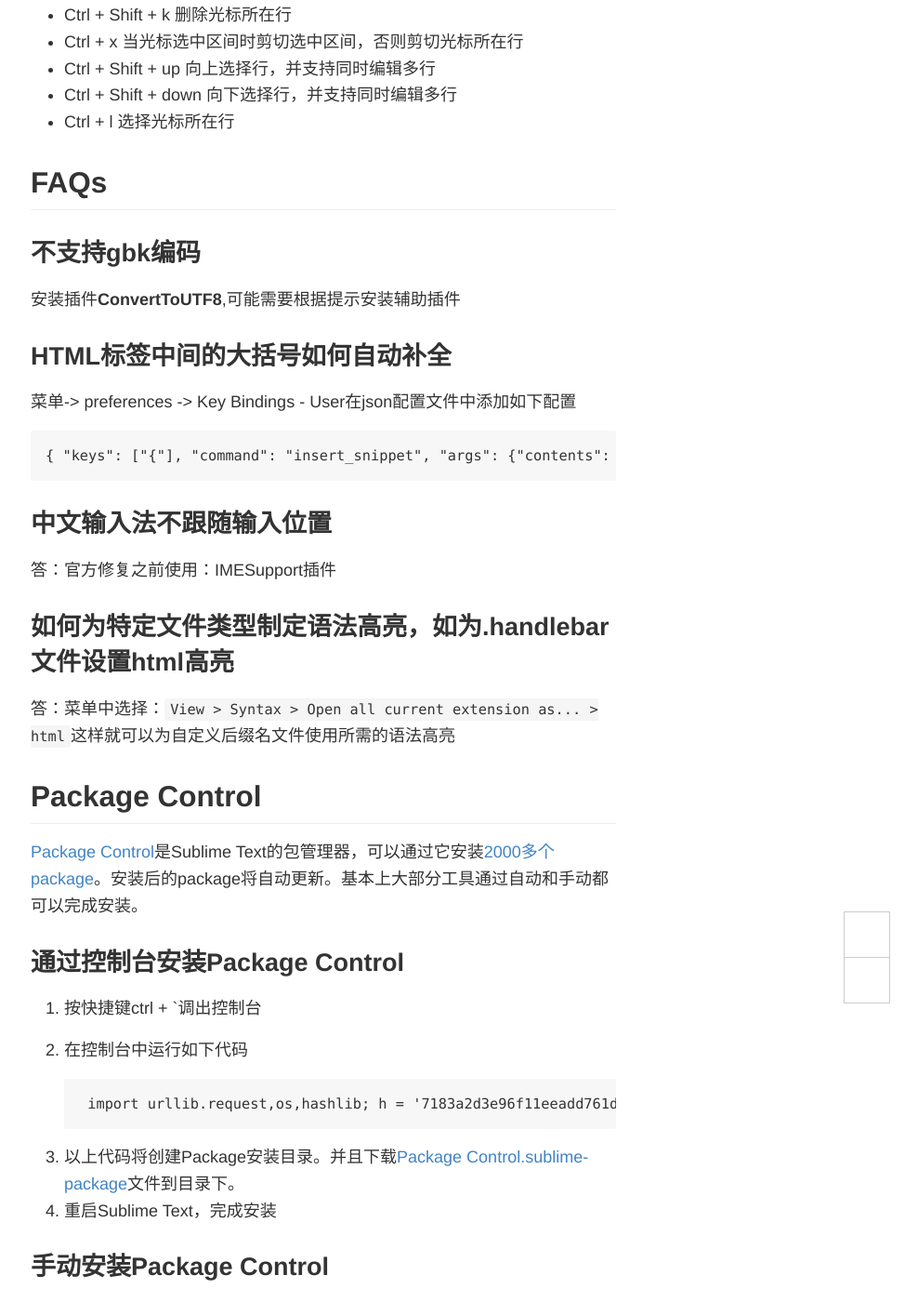
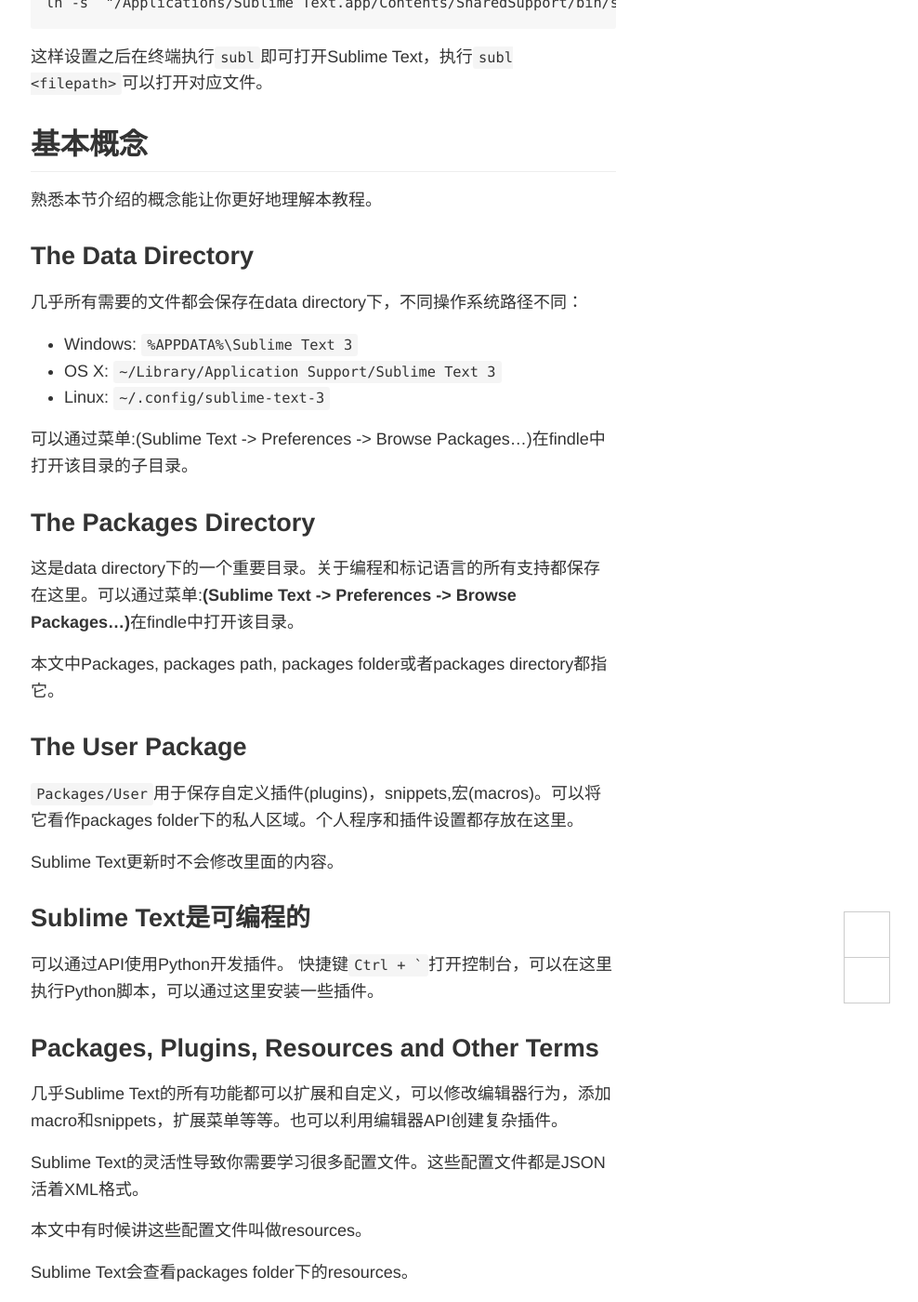
Before and after one commit to footmess/qiu-deqing.github.io, a Jekyll site: the page built from tools/_posts/2015-05-31-sublime-text-3.md, in a window 1280 px wide and 1400 px high, scrolled down 559 px. Shown: the whole window at 93% size, without its empty margins (292-1280 px from the left). Built offline with Jekyll 4.4.1, drawn with Linux system fonts in a browser that asks for light colours; some web fonts are replaced; comment, search, counter and statistics services are not loaded; some of the changed text lies outside the part shown.

Commit message:
update sublime text

```diff
--- a/tools/_posts/2015-05-31-sublime-text-3.md
+++ b/tools/_posts/2015-05-31-sublime-text-3.md
@@ -1,7 +1,103 @@
 ---
 title: sublime text3基本使用及常用插件介绍
+---
 
----
+## 概述
+
+sublime text3下载地址：[http://www.sublimetext.com/3][2]本文所有操作都是基于Sublime Text3，操作系统为mac，本文主要摘取自[Sublime Text Unofficial Documentation][1]。熟练掌握各种功能和技巧，能极大提高工作效率。
+
+[2]: http://www.sublimetext.com/3
+[1]: http://docs.sublimetext.info/en/latest/index.html
+
+## 安装
+
+- 官网下载`.dmg`文件
+- 打开`.dmg`文件
+- 拖拽Sublime Text 3到Applications文件夹
+
+如果想要在命令行中启动Sublime Text，需要在终端执行一下命令：
+
+    ln -s  "/Applications/Sublime Text.app/Contents/SharedSupport/bin/subl" /usr/local/bin/subl
+
+这样设置之后在终端执行`subl`即可打开Sublime Text，执行`subl <filepath>`可以打开对应文件。
+
+## 基本概念
+
+熟悉本节介绍的概念能让你更好地理解本教程。
+
+### The Data Directory
+
+几乎所有需要的文件都会保存在data directory下，不同操作系统路径不同：
+
+- Windows: `%APPDATA%\Sublime Text 3`
+- OS X: `~/Library/Application Support/Sublime Text 3`
+- Linux: `~/.config/sublime-text-3`
+
+可以通过菜单:(Sublime Text -> Preferences -> Browse Packages...)在findle中打开该目录的子目录。
+
+### The Packages Directory
+
+这是data directory下的一个重要目录。关于编程和标记语言的所有支持都保存在这里。可以通过菜单:**(Sublime Text -> Preferences -> Browse Packages...)**在findle中打开该目录。
+
+本文中Packages, packages path, packages folder或者packages directory都指它。
+
+### The User Package
+
+`Packages/User`用于保存自定义插件(plugins)，snippets,宏(macros)。可以将它看作packages folder下的私人区域。个人程序和插件设置都存放在这里。
+
+Sublime Text更新时不会修改里面的内容。
+
+### Sublime Text是可编程的
+
+可以通过API使用Python开发插件。 快捷键``Ctrl + ` ``打开控制台，可以在这里执行Python脚本，可以通过这里安装一些插件。
+
+
+### Packages, Plugins, Resources and Other Terms
+
+几乎Sublime Text的所有功能都可以扩展和自定义，可以修改编辑器行为，添加macro和snippets，扩展菜单等等。也可以利用编辑器API创建复杂插件。
+
+Sublime Text的灵活性导致你需要学习很多配置文件。这些配置文件都是JSON活着XML格式。
+
+本文中有时候讲这些配置文件叫做resources。
+
+Sublime Text会查看packages folder下的resources。
+
+package是指包含相关资源的目录。
+
+
+### vi/vim Emlation
+
+可以使用[Vintageous][3]让Sublime Text支持vi/vim
+
+[3]: http://guillermooo.bitbucket.org/Vintageous
+
+
+
+## 编辑
+
+### 多字段选择修改
+
+Sublime Text支持多处文本的同时修改：
+
+- 选中需要修改的文字，编辑器会自动提示文档内的相同文本。
+- 按`Cmd + d`添加下一个文本段到标记列表，如果需要跳过当前文本段，按`Cmd + k`然后`Cmd + d`
+- 快捷键`Cmd + u`可以将当前文本段从编辑列表去掉
+- `ESC`键可以退出编辑状态
+
+### 整行选取
+
+- `Cmd + l`可以选取光标所在行，活着当前选区所在所有行
+- `Cmd + Shift + l`可以将选区的分裂为多选区，可同时编辑
+
+### 文本选择
+
+- `alt + shift + <arrow>`在对应放上增加下一个token入选区
+- `ctrl + shift + m`选中光标所在括号的所有内容
+- `Cmd + shift + j`选中与光标所在行相同缩进的内容
+
+### 字符交换
+
+- `ctrl + t`交换相邻的两个字母
 
 # sublime text3基本使用及常用插件介绍
 
```
Also changed, not shown: css3/_posts/2015-06-14-transform.md (+12 -5 lines), tools/_posts/2015-06-19-chrome.md (added, +3 -0 lines).
